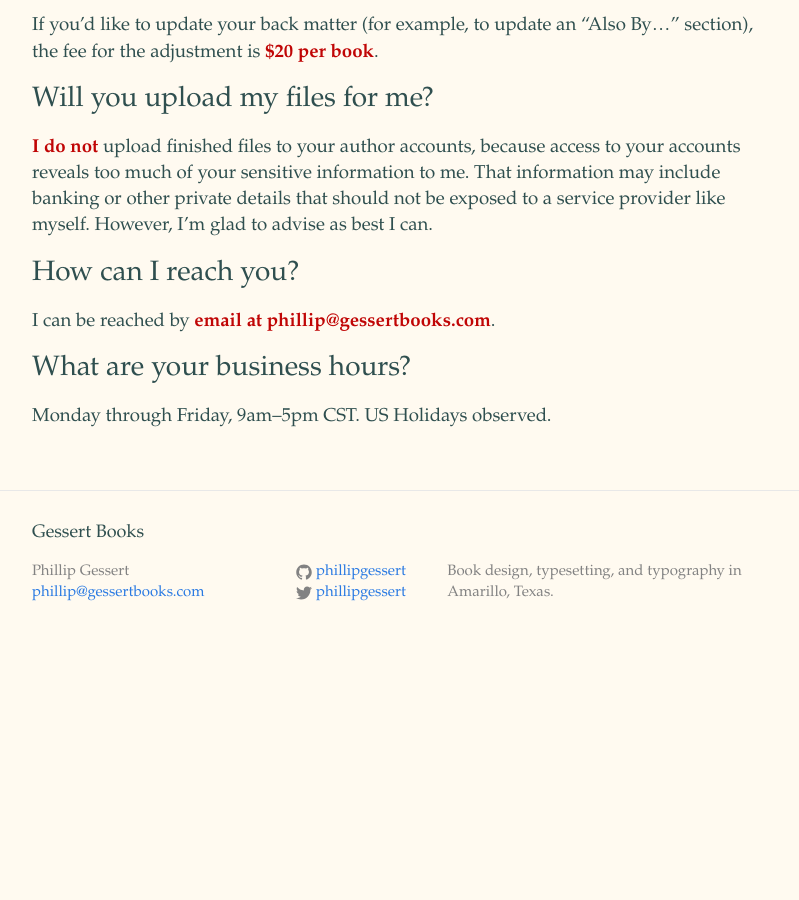
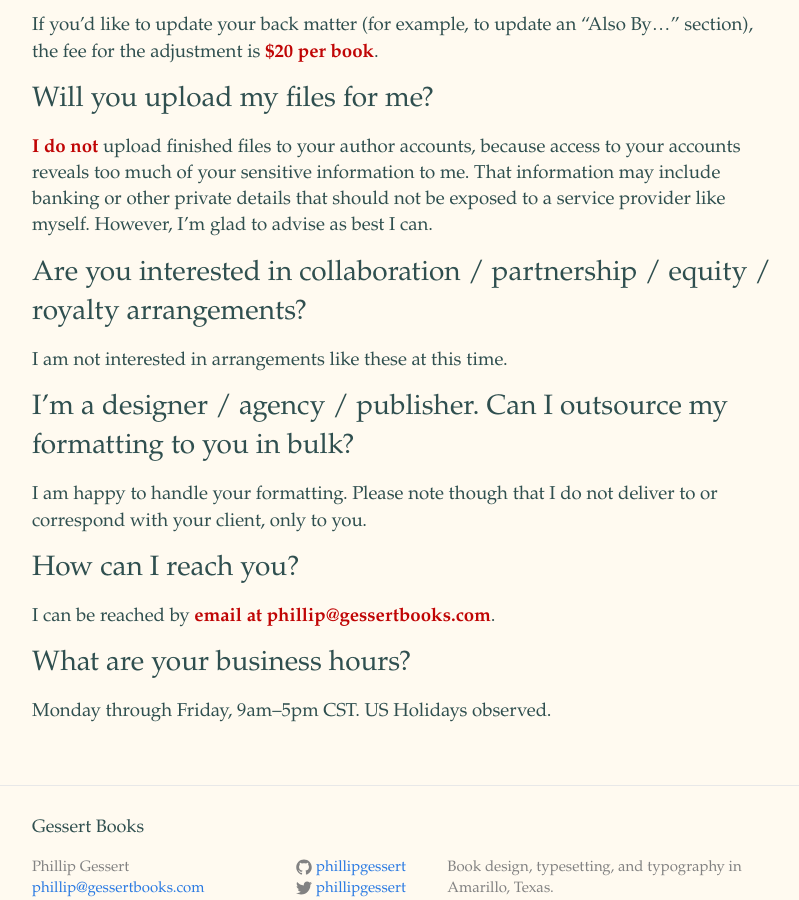
Before and after one commit to phillipgessert/phillipgessert.github.io, a Jekyll site: the page built from faq.md, in a window 1280 px wide and 900 px high, scrolled down 2083 px. Shown: the whole window, without its empty margins (238-1037 px from the left). Built offline with Jekyll 4.4.1, drawn with Linux system fonts in a browser that asks for light colours; before the commit the page ends 2746 px from its top, so only the background shows below that.

Commit message:
added some disclaimers about business arrangements I'm not seeking and client correspondence

```diff
--- a/faq.md
+++ b/faq.md
@@ -62,6 +62,14 @@ If you’d like to update your back matter (for example, to update an “Also By
 # Will you upload my files for me?
 **I do not** upload finished files to your author accounts, because access to your accounts reveals too much of your sensitive information to me. That information may include banking or other private details that should not be exposed to a service provider like myself. However, I’m glad to advise as best I can.
 
+# Are you interested in collaboration / partnership / equity / royalty arrangements?
+
+I am not interested in arrangements like these at this time.
+
+# I'm a designer / agency / publisher. Can I outsource my formatting to you in bulk?
+
+I am happy to handle your formatting. Please note though that I do not deliver to or correspond with your client, only to you.
+
 # How can I reach you?
 I can be reached by **email at phillip@gessertbooks.com**.
 
```
Also changed, not shown: contact.md (+1 -1 lines).
